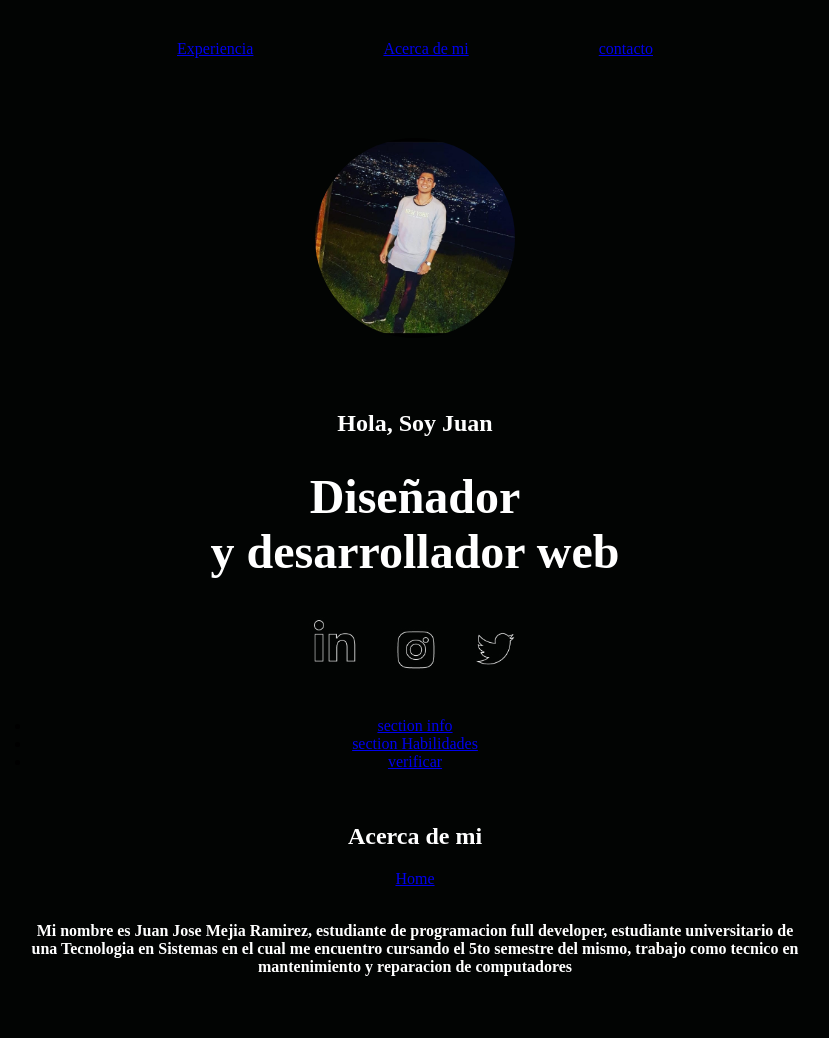
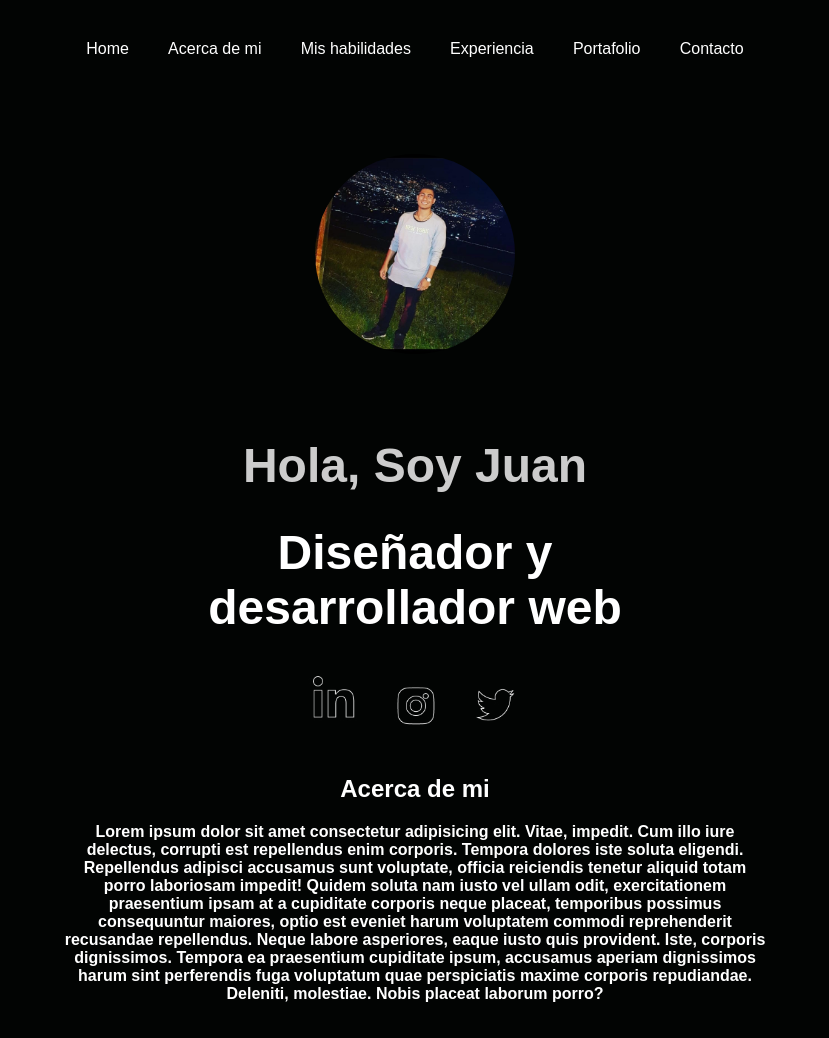
Before and after one commit to juan-148gif/portafolio, a plain HTML site: page index.HTML in a window 1280 px wide. Shown: the top 1038 px of the page, without its empty margins (225-1054 px from the left). Drawn offline with Linux system fonts and the light colour scheme.

Commit message:
entrega final

```diff
--- a/index.HTML
+++ b/index.HTML
@@ -12,12 +12,13 @@
 
     <body>
 
-
-
         <header>
-            <a href="./experience.html">Experiencia</a></li>
-            <a href="./about.html">Acerca de mi</a></li>
-            <a href="./contact.html">contacto</a></li>
+            <a class="enlace" href="">Home</a></li>
+            <a class="enlace" href="">Acerca de mi</a></li>
+            <a class="enlace" href="">Mis habilidades</a></li>
+            <a class="enlace" href="./experience.html">Experiencia</a></li>
+            <a class="enlace" href="#acercademi">Portafolio</a></li>
+            <a class="enlace" href="./contact.html">Contacto</a></li>
         </header>
 
 
@@ -27,8 +28,8 @@
                     src="./src/images/WhatsApp Image 2022-09-26 at 7.12.17 PM.jpeg" alt="Creador del Contenido">
             </div>
 
-            <h2>Hola, Soy Juan</h2>
-            <h1>Diseñador <br> y desarrollador web</h1>
+            <h1 class="myName">Hola, Soy Juan</h1>
+            <h1 >Diseñador y <br> desarrollador web</h1>
 
             <div class="in">
                 <img src="./src/images/in.PNG" alt="">
@@ -42,20 +43,12 @@
                 <img src="./src/images/twitter.PNG" alt="">
             </div>
 
-            <section id="up">
-                <ul>
-                    <li><a href="#info">section info</a></li>
-                    <li><a href="#Exp">section Habilidades</li>
-                    <li><a href="#House">verificar</a></li>
-                </ul>
-            </section>
 
-            <section id="info">
-                <h2>Acerca de mi</h2>
-                <a href="#up">Home</a><br><br>
+            <section id="info" >
+                <h2 id="acercademi">Acerca de mi</h2>
 
                 <article>
-                    <p>Mi nombre es Juan Jose Mejia Ramirez, estudiante de programacion full developer, estudiante universitario de una Tecnologia en Sistemas en el cual me encuentro cursando el 5to semestre del mismo, trabajo como tecnico en mantenimiento y reparacion de computadores</p>
+                    <p>Lorem ipsum dolor sit amet consectetur adipisicing elit. Vitae, impedit. Cum illo iure delectus, corrupti est repellendus enim corporis. Tempora dolores iste soluta eligendi. Repellendus adipisci accusamus sunt voluptate, officia reiciendis tenetur aliquid totam porro laboriosam impedit! Quidem soluta nam iusto vel ullam odit, exercitationem praesentium ipsam at a cupiditate corporis neque placeat, temporibus possimus consequuntur maiores, optio est eveniet harum voluptatem commodi reprehenderit recusandae repellendus. Neque labore asperiores, eaque iusto quis provident. Iste, corporis dignissimos. Tempora ea praesentium cupiditate ipsum, accusamus aperiam dignissimos harum sint perferendis fuga voluptatum quae perspiciatis maxime corporis repudiandae. Deleniti, molestiae. Nobis placeat laborum porro?</p>
                 </article>
             </section>
 
@@ -70,7 +63,6 @@
 
             <section id="Exp">
                 <h2>Mis Habilidades</h2>
-                <a href="#up">Home</a>
 
 
                 <section class="H">
@@ -86,11 +78,16 @@
             <br>
             <br>
             <br>
+            <section class="class_XP">
+                <h2>Experiencia</h2>
+                <p><b>Visual designer </b><br>Wizeline<p>
+                <p>Product designer <br>Microsoft</p>
+                <p>UI Enginner <br>Google</p>
+            </section>
             <br>
             <br>
             <section>
                 <h2>Portafolio</h2>
-                <a href="#up">Home</a>
             </section>
 
 
@@ -101,8 +98,8 @@
             </div>
 
             <section id="House">
-                <h2>VALIDACION</h2>
-                <a href="#up">Home</a>
+                <h2>CONTACTO</h2>
+                <img src="./src/images/contacto.PNG" alt="">
             </section>
 
             <form>
--- a/styles.css
+++ b/styles.css
@@ -2,6 +2,20 @@
     --color--principal: #020403
 }
 
+* {
+    font-family: Arial;
+}
+@media screen and (min-width: 800px) {
+    .container main{
+      margin: 1em 2em;
+    }
+
+
+  }
+
+.class_XP h2{
+    padding: 3rem;
+}
 body{
     background-color: var(--color--principal);
 
@@ -86,3 +100,13 @@ header{
 .container section{
     padding: 1rem;
 }
+
+.enlace{
+    color: #FFF;
+    text-decoration: none;
+}
+
+.myName{
+    color: #CCC;
+    font-size: larger;
+}
```
Also changed, not shown: src/images/contacto.PNG (added).
